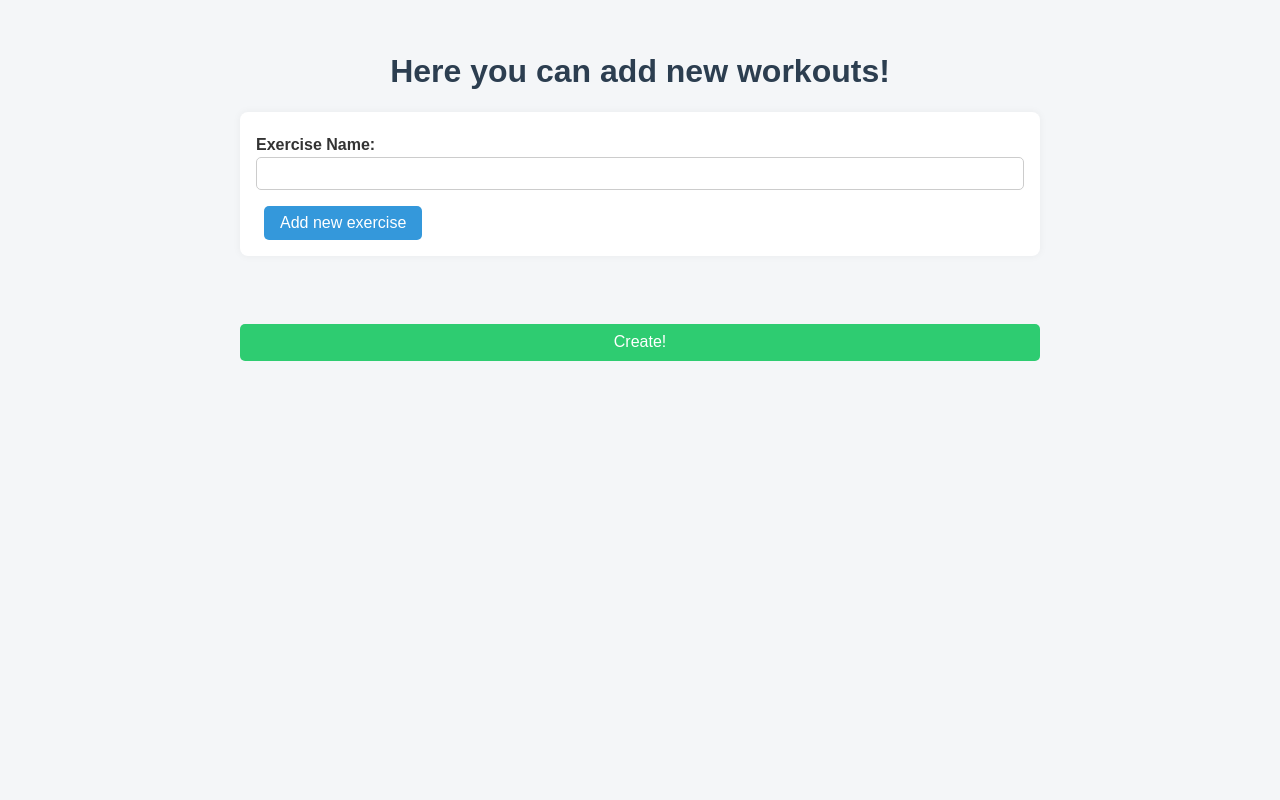
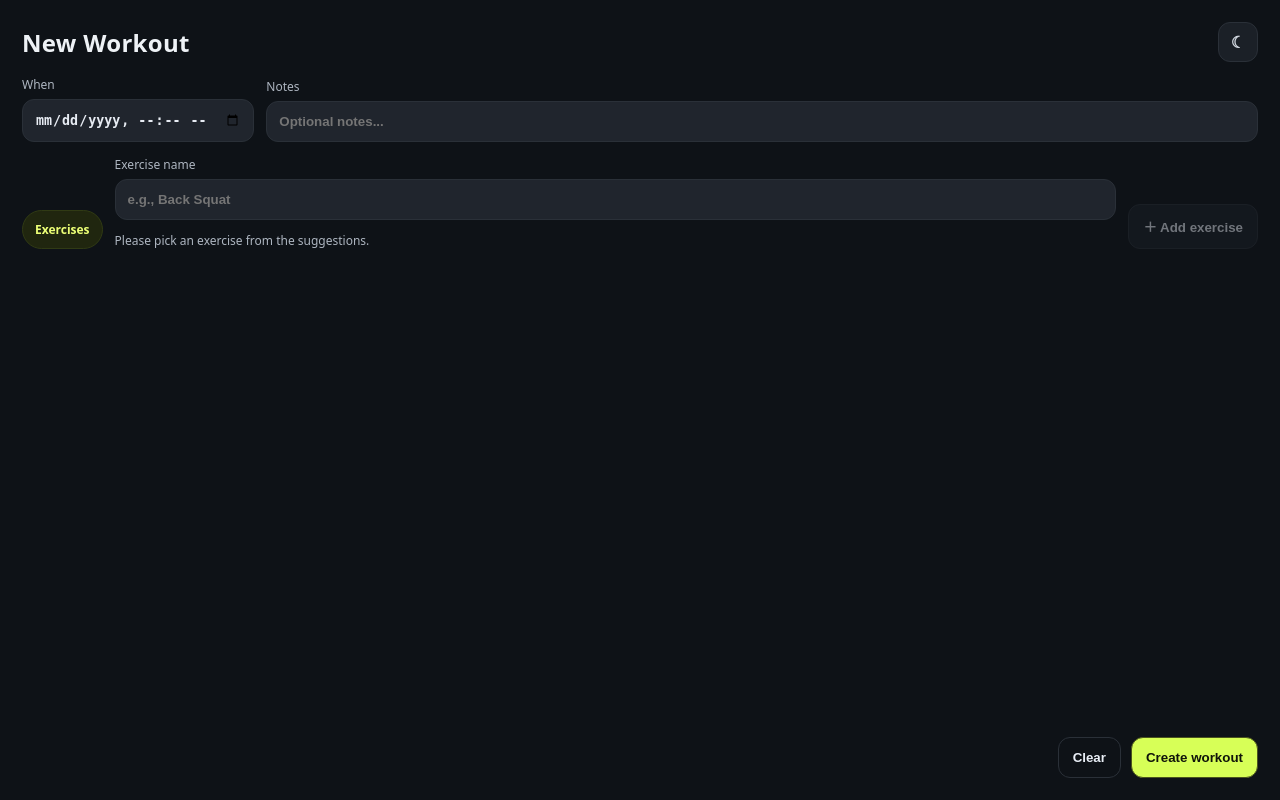
Before and after one commit to Lokixin/gym_tracker, a Python web app: template templates/add_workouts.html in a window 1280 px wide. Run offline with Jinja, Linux system fonts and the light colour scheme; the template is opened without the code that fills it, so the values that code supplies are empty.

Commit message:
I really don't remember what I did here

```diff
--- a/src/gym_tracker/adapters/mappers.py
+++ b/src/gym_tracker/adapters/mappers.py
@@ -84,6 +84,8 @@
         exercise_name, attr, series = key.split(".")
         if attr == "reps":
             value = int(value)
+        if attr == "to_failure":
+            value = True if value == "on" else False
         if exercise_name not in output:
             output[exercise_name] = [{attr: value}]
         else:
@@ -91,4 +93,5 @@
                 output[exercise_name][len(output[exercise_name]) - 1][attr] = value
             else:
                 output[exercise_name].append({attr: value})
+    print(output)
     return output
--- a/src/gym_tracker/adapters/repositories.py
+++ b/src/gym_tracker/adapters/repositories.py
@@ -106,15 +106,16 @@
                             (
                                 _set["weights"],
                                 _set["reps"],
-                                False,
+                                getattr(_set, "to_failure", False),
                                 exercise_id,
                             )
                         )
+                print(exercise_sets_query_params)
                 prepared_ex_values_sql = SQL(",").join(
                     SQL("({weight}, {reps}, {to_failure}, {exercise_id})").format(
                         weight=str(ex[0]),
                         reps=str(ex[1]),
-                        to_failure=str(ex[2]),
+                        to_failure=ex[2],
                         exercise_id=str(ex[3]),
                     )
                     for ex in exercise_sets_query_params
--- a/src/gym_tracker/entrypoints/dtos.py
+++ b/src/gym_tracker/entrypoints/dtos.py
@@ -46,4 +46,4 @@
 
 
 class CreateWorkoutFromClient(BaseModel):
-    workout_entries: dict[str, float | int]
+    workout_entries: dict[str, float | int | str]
--- a/src/gym_tracker/entrypoints/workouts.py
+++ b/src/gym_tracker/entrypoints/workouts.py
@@ -1,3 +1,4 @@
+
 from fastapi import Depends, Query
 from fastapi.routing import APIRouter
 from starlette.responses import JSONResponse
--- a/src/gym_tracker/services/workouts_services.py
+++ b/src/gym_tracker/services/workouts_services.py
@@ -1,3 +1,4 @@
+
 from fastapi import Depends, HTTPException
 from starlette import status
 from starlette.responses import JSONResponse
--- a/static/css/style.css
+++ b/static/css/style.css
@@ -1,80 +1,141 @@
-body {
-    font-family: Arial, sans-serif;
-    background-color: #f4f6f8;
-    color: #333;
-    padding: 2rem;
-    max-width: 800px;
-    margin: auto;
+:root{
+  --bg:#0e1217;
+  --card:#171b21;
+  --chip:#20252d;
+  --border:#2a3038;
+  --muted:#aeb6c1;
+  --ink:#eef2f6;
+  --accent:#d7ff57;
+  --accent-ink:#10140a;
 }
 
-h1 {
-    text-align: center;
-    color: #2c3e50;
+*{ box-sizing:border-box }
+html,body{ height:100% }
+body{
+  margin:0;
+  font-family: ui-sans-serif, system-ui, -apple-system, Segoe UI, Roboto, "Helvetica Neue", Arial;
+  background: var(--bg);
+  color: var(--ink);
 }
 
-label {
-    display: inline-block;
-    margin-top: 0.5rem;
-    margin-bottom: 0.2rem;
-    font-weight: bold;
+/* full-page container (same style family as previous screen) */
+.phone{
+  width:100%;
+  min-height:100svh;
+  background: var(--bg);
+  border-radius:0;
+  padding: clamp(14px, 3vw, 22px);
+  display:flex;
+  flex-direction:column;
+  gap:14px;
 }
 
-input[type="text"],
-input[type="number"],
-input[type="submit"],
-input {
-    padding: 0.4rem 0.6rem;
-    border-radius: 5px;
-    border: 1px solid #ccc;
-    margin-bottom: 1rem;
-    font-size: 1rem;
-    width: 100%;
-    box-sizing: border-box;
+.header{ display:flex; align-items:center; justify-content:space-between; }
+.title{ font-weight:800; font-size:clamp(18px, 2.4vw, 24px); letter-spacing:.3px; }
+.bubble{
+  width:40px; height:40px; display:grid; place-items:center;
+  border-radius:12px; background:#1b2027; border:1px solid var(--border); color:#cfd5dd;
+  font-weight:800;
 }
 
-button {
-    background-color: #3498db;
-    color: white;
-    border: none;
-    padding: 0.5rem 1rem;
-    border-radius: 5px;
-    cursor: pointer;
-    margin-left: 0.5rem;
-    font-size: 1rem;
+/* layout helpers */
+.row{ display:flex; gap:12px; align-items:flex-end; flex-wrap:wrap; }
+.stack-on-mobile{ flex-wrap:wrap; }
+.grow{ flex:1 1 260px; }
+.stretch{ display:flex; flex-direction:column; gap:12px; flex:1; }
+
+/* fields */
+.field{ display:flex; flex-direction:column; gap:6px; min-width:200px; }
+.field label{ font-size:12px; color:var(--muted); }
+.input{
+  width:100%;
+  background: var(--chip);
+  color:#e7ecf3;
+  border:1px solid var(--border);
+  border-radius:12px;
+  padding:12px;
+  font-weight:600;
+}
+.input:focus{ outline:2px solid #39414b; }
+
+/* chips / buttons */
+.chip{
+  display:inline-flex; align-items:center; gap:8px;
+  padding:10px 12px; font-size:12px; font-weight:700;
+  border-radius:999px; background: var(--chip); border:1px solid var(--border);
+  color:#e3e8ef; white-space:nowrap;
+}
+.chip.accent{ background:#20260f; color:#ecff76; border-color:#303a14; }
+
+.btn{
+  background:#1b2027; color:#e9eef6; border:1px solid var(--border);
+  padding:12px 14px; border-radius:12px; font-weight:800; cursor:pointer;
+}
+.btn:hover{ filter:brightness(1.06) }
+.btn.primary{ background: var(--accent); color: var(--accent-ink); border-color:#4a541d; }
+.btn.ghost{ background:transparent; }
+
+/* grid of exercise cards */
+.grid{ display:grid; gap:12px; grid-template-columns: 1fr; }
+@media (min-width:900px){ .grid{ grid-template-columns: 1fr 1fr; } }
+
+/* exercise card */
+.card{
+  background: linear-gradient(180deg, #1a1f26 0%, #14181e 100%);
+  border:1px solid var(--border);
+  border-radius:18px;
+  padding:14px;
+  display:flex; flex-direction:column; gap:10px;
+}
+.top{ display:flex; align-items:flex-start; justify-content:space-between; gap:10px; }
+.name{ font-weight:800; font-size:18px; letter-spacing:.2px; display:flex; gap:10px; align-items:center; flex-wrap:wrap; }
+.rename{ background:transparent; border:none; color:#9fb0ff; cursor:pointer; font-weight:700; font-size:12px; }
+
+.count{
+  min-width:56px; height:56px; border-radius:999px;
+  background:#1a1822; color:#f0eaff; border:1px solid #3f3651;
+  display:grid; place-items:center; font-weight:800; font-size:12px; padding:6px;
+  text-align:center; box-shadow: inset 0 0 0 6px #12161b;
 }
 
-button:hover {
-    background-color: #2980b9;
+.badges{ display:flex; gap:8px; flex-wrap:wrap; margin-top:4px; }
+.badge{
+  padding:6px 10px; border-radius:999px; font-size:11px; font-weight:800;
+  border:1px solid #323846; color:#e7edf5; background:#1d2129;
+}
+.badge.primary{ background:#17200a; border-color:#2b3812; color:#efff8e; }
+.badge.secondary{ background:#1a1523; border-color:#41325a; color:#f6eeff; }
+
+/* vertical set list with pill look */
+.sets{ display:grid; grid-template-columns:1fr; gap:8px; margin-top:6px; }
+.set{
+  background:#20252d; border:1px solid var(--border); color:#eef3fb;
+  padding:10px 12px; border-radius:12px; font-weight:800; font-size:12px;
+  display:grid; grid-template-columns: 1fr 1fr auto auto; gap:8px; align-items:center;
+}
+@media (max-width:520px){ .set{ grid-template-columns: 1fr 1fr auto; } }
+
+.set .sub{ font-size:11px; color:#cfd6e0; }
+.set input[type="number"]{
+  background:#14191f; color:#e7ecf3; border:1px solid #2b313a; border-radius:10px; padding:8px 10px;
+  font-weight:700; width:100%;
+}
+.switch{ display:inline-flex; align-items:center; gap:8px; color:#cfd6e0; font-weight:700; }
+.switch input{ transform: scale(1.15); accent-color:#ff8080; }
+.set .remove{
+  justify-self:end; background:#2a1a1a; color:#ffd7d7; border:1px solid #3a2323;
+  padding:6px 10px; border-radius:10px; cursor:pointer; font-weight:800;
 }
 
-#add_exercise_name {
-    margin-bottom: 2rem;
-    background-color: #ffffff;
-    padding: 1rem;
-    border-radius: 8px;
-    box-shadow: 0 0 8px rgba(0,0,0,0.05);
-}
+/* footer actions */
+.actions{ display:flex; justify-content:space-between; align-items:center; margin-top:6px; }
+.actions .btn{ padding:10px 12px; }
 
-#container > div {
-    background-color: #ffffff;
-    padding: 1rem;
-    margin-bottom: 1rem;
-    border-radius: 8px;
-    box-shadow: 0 0 8px rgba(0,0,0,0.05);
-    display: flex;
-    flex-direction: column;
-}
+/* submit bar */
+.submit-bar{ margin-top:auto; display:flex; justify-content:flex-end; gap:10px; padding-top:8px; }
 
-input[type="submit"] {
-    background-color: #2ecc71;
-    color: white;
-    border: none;
-    padding: 0.6rem 1.2rem;
-    border-radius: 5px;
-    cursor: pointer;
-    font-size: 1rem;
-}
-
-input[type="submit"]:hover {
-    background-color: #27ae60;
-}
+/* helper text + invalid state + disabled button */
+.help{ margin-top:6px; font-size:12px; color:var(--muted); }
+.help.error{ color:#ffb3b3; }
+.input.invalid{ border-color:#a64b4b; outline: none; box-shadow: 0 0 0 2px rgba(166,75,75,.2); }
+.btn:disabled{ opacity:.45; cursor:not-allowed; }
--- a/static/js/add_workout.js
+++ b/static/js/add_workout.js
@@ -1,135 +1,275 @@
+// ====== basic helpers ======
+const $  = (q, root=document) => root.querySelector(q);
+const $$ = (q, root=document) => Array.from(root.querySelectorAll(q));
 
-const addExerciseButton = document.getElementById("add_new_exercise")
-const exerciseInput = document.getElementById("exercise_name")
-const exercisesFormContainer = document.getElementById("container")
-const exercisesDataList = document.getElementById("exercises-list")
-const submitWorkoutButton = document.getElementById("submit-workout-button")
-let exerciseCounter = 0
-let setCounter = 0
-let currentExerciseName = ""
+const exerciseInput  = $("#exercise_name");
+const datalist       = $("#exercises-list");
+const help           = $("#exercise_help");
+const addExerciseBtn = $("#add_new_exercise");
+const builder        = $("#builder");
+const form           = $("#submit_workout");
+const clearBtn       = $("#clear_all");
 
+let exerciseCounter = 0;
 
-addExerciseButton.addEventListener("click", addExerciseToForm)
-exerciseInput.addEventListener("input", autocompleteExerciseName)
-submitWorkoutButton.addEventListener("click", (ev) => submitWorkout(ev))
+// Configure endpoints if needed
+window.EXERCISE_SUGGESTIONS_ENDPOINT = window.EXERCISE_SUGGESTIONS_ENDPOINT ?? "http://localhost:5555/search/exercises";
+window.CREATE_WORKOUT_ENDPOINT       = window.CREATE_WORKOUT_ENDPOINT ?? "http://localhost:5555/workouts/by_date";
 
+/* ---------- Validation helpers ---------- */
+function isInDatalist(name){
+  name = String(name || "").trim();
+  if (!name) return false;
+  // Exact match against option value
+  for (const opt of datalist.children) {
+    if (opt.value === name) return true;
+  }
+  return false;
+}
 
-async function autocompleteExerciseName(ev) {
-    const currentText = ev.target.value;
-    if (currentText.length < 3) {
+function getMetadataIdFor(name){
+  name = String(name || "").trim();
+  for (const opt of datalist.children) {
+    if (opt.value === name) return opt.id || null;
+  }
+  return null;
+}
+
+function setInputValidity(valid){
+  exerciseInput.classList.toggle("invalid", !valid && exerciseInput.value.trim() !== "");
+  help.textContent = valid ? "Looks good — press Add exercise." : "Please pick an exercise from the suggestions.";
+  help.classList.toggle("error", !valid && exerciseInput.value.trim() !== "");
+  addExerciseBtn.disabled = !valid;
+}
+
+function updateAddButtonState(){
+  const valid = isInDatalist(exerciseInput.value);
+  setInputValidity(valid);
+}
+
+/* ---------- Suggestions (datalist) ---------- */
+let suggestAbort;
+exerciseInput.addEventListener("input", async (e) => {
+  const q = e.target.value.trim();
+
+  // Live validate against current datalist first
+  updateAddButtonState();
+
+  // Fetch suggestions only when enough chars
+  if (!window.EXERCISE_SUGGESTIONS_ENDPOINT || q.length < 3) {
+    if (q.length < 3) {
+      datalist.innerHTML = "";
+      setInputValidity(false);
+    }
     return;
   }
 
-    const url = `http://localhost:5555/search/exercises?exercise_name=${currentText}`
-    const res = await fetch(
-        encodeURI(url),
-        {
-            method: "GET",
-            headers: {
-                "Content-Type": "application/json",
-                "Accept": "application/json",
+  try { suggestAbort?.abort(); } catch {}
+  suggestAbort = new AbortController();
+
+  try {
+    const url = new URL(window.EXERCISE_SUGGESTIONS_ENDPOINT);
+    url.searchParams.set("exercise_name", q);
+    const res = await fetch(url, { signal: suggestAbort.signal, headers: { "Accept": "application/json" } });
+    if (!res.ok) throw new Error(`suggestions failed: ${res.status}`);
+    const items = await res.json(); // [{id:name}, ...]
+    datalist.innerHTML = "";
+    (items || []).slice(0, 20).forEach(obj => {
+      const [id, name] = Object.entries(obj)[0];
+      const opt = document.createElement("option");
+      opt.id = id;
+      opt.value = name;
+      datalist.appendChild(opt);
+    });
+  } catch (err) {
+    if (err.name !== "AbortError") console.warn(err);
+  } finally {
+    // After refreshing options, re-check validity
+    updateAddButtonState();
   }
-        }
-    )
-    const resBody = await res.json()
-    resBody.forEach(exercise => {
-        const exerciseOption = document.createElement("option")
-        const text = document.createTextNode(Object.values(exercise)[0])
-        exerciseOption.id = Object.keys(exercise)[0]
-        exerciseOption.appendChild(text)
-        exercisesDataList.appendChild(exerciseOption)
-    })
+});
+
+// Also validate on blur/change (when a browser inserts the datalist value)
+exerciseInput.addEventListener("change", updateAddButtonState);
+exerciseInput.addEventListener("blur", updateAddButtonState);
+
+/* ---------- Exercise cards ---------- */
+addExerciseBtn.addEventListener("click", () => {
+  const name = exerciseInput.value.trim();
+  const valid = isInDatalist(name);
+  if (!valid) {
+    setInputValidity(false);
+    exerciseInput.focus();
+    return; // hard stop — cannot add
   }
 
-function addSetToExercise(event, currentExerciseDiv, exerciseName, metadata_id) {
-    if (exerciseName === currentExerciseName) {
-        setCounter += 1
-    } else {
-        currentExerciseName = exerciseName
-        setCounter = 0
+  const metadataId = getMetadataIdFor(name);
+  if (!metadataId) {
+    setInputValidity(false);
+    exerciseInput.focus();
+    return; // safety
   }
 
-    const repsLabel = document.createElement("label");
-    const weightLabel = document.createElement("label");
-    const repsInput = document.createElement("input");
-    const weightInput = document.createElement("input");
+  const card = createExerciseCard(name, metadataId);
+  builder.appendChild(card);
 
-    const repsLabelText = document.createTextNode("Reps: ");
-    const weightLabelText = document.createTextNode("Weight");
+  // reset input + suggestions + button
+  exerciseInput.value = "";
+  datalist.innerHTML = "";
+  updateAddButtonState();
+});
 
-    repsInput.id = `${metadata_id}-reps-number-${setCounter}`
-    repsInput.name = `${metadata_id}.reps.${setCounter}`
-    weightInput.id = `${metadata_id}-weight-number-${setCounter}`
-    weightInput.name = `${metadata_id}.weights.${setCounter}`
+clearBtn?.addEventListener("click", () => {
+  builder.innerHTML = "";
+  exerciseCounter = 0;
+  exerciseInput.value = "";
+  datalist.innerHTML = "";
+  updateAddButtonState();
+});
 
-    repsLabel.for = `${metadata_id}-reps-number-${exerciseCounter}`
-    weightLabel.for = `${metadata_id}-weight-number-${exerciseCounter}`
+// Build card (same structure/style as the listing page)
+function createExerciseCard(name, metadataId) {
+  const exId = `ex-${++exerciseCounter}`;
+  const card = document.createElement("article");
+  card.className = "card";
+  card.dataset.exId = exId;
+  card.dataset.metadataId = metadataId;
 
-    repsLabel.appendChild(repsLabelText);
-    weightLabel.appendChild(weightLabelText);
+  // Header
+  const top = el("div", "top");
+  const left = el("div");
+  const title = el("div", "name");
+  title.innerHTML = `<span class="ex-title">${escapeHtml(name)}</span>
+                     <button type="button" class="rename" title="Rename">Rename</button>`;
+  left.appendChild(title);
 
-    currentExerciseDiv.appendChild(repsLabel);
-    currentExerciseDiv.appendChild(repsInput);
-    currentExerciseDiv.appendChild(weightLabel);
-    currentExerciseDiv.appendChild(weightInput);
+  const count = el("div", "count");
+  count.innerHTML = `<div><span class="set-count">0</span> sets</div>`;
+  top.append(left, count);
+  card.appendChild(top);
 
+  // Badges hook (optional—fill based on metadata if you fetch it)
+  const badges = el("div", "badges");
+  card.appendChild(badges);
+
+  // Vertical sets list
+  const sets = el("div", "sets");
+  card.appendChild(sets);
+
+  // Footer actions
+  const actions = el("div", "actions");
+  actions.innerHTML = `
+    <button type="button" class="btn" data-act="add-set">＋ Add set</button>
+    <button type="button" class="btn ghost" data-act="remove-ex">Remove exercise</button>
+  `;
+  card.appendChild(actions);
+
+  // Events
+  actions.querySelector('[data-act="add-set"]').addEventListener("click", () => addSetRow(card));
+  actions.querySelector('[data-act="remove-ex"]').addEventListener("click", () => { card.remove(); });
+
+  title.querySelector(".rename").addEventListener("click", () => {
+    const current = card.querySelector(".ex-title").textContent.trim();
+    // You could block renaming too, but usually renaming the label is fine.
+    const next = prompt("Exercise name (label only):", current) ?? current;
+    card.querySelector(".ex-title").textContent = next;
+  });
+
+  // Start with one set
+  addSetRow(card);
+  return card;
 }
 
-function addExerciseToForm(event) {
-    if (exerciseInput.value === "" || exerciseInput.value.length === 0) {
-        console.log("Temporal fix for blank names")
-        return
-    }
-    const opts = exercisesDataList.children
-    let metadata_id = -1
+function addSetRow(card) {
+  const sets = card.querySelector(".sets");
+  const metadataId = card.dataset.metadataId; // guaranteed to exist now
+  const index = sets.children.length; // 0..n
 
-    for (let i = 0; i < opts.length; i++) {
-        if (opts[i].value === exerciseInput.value) {
-            metadata_id = opts[i].id
-            break
-        }
-    }
-    let currentName = exerciseInput.value
-    const newExerciseContainer = document.createElement("div")
-    const addSetButton = document.createElement("button")
-    const buttonText = document.createTextNode("Add new set")
-    const exerciseNameText = document.createTextNode(currentName)
+  const row = el("div", "set");
 
-    // Repeticiones x Peso
+  const repsName   = `${metadataId}.reps.${index}`;
+  const weightName = `${metadataId}.weights.${index}`;
+  const failName   = `${metadataId}.to_failure.${index}`;
 
-    addSetButton.type = "button"
-    addSetButton.addEventListener("click", (ev) => addSetToExercise(ev, newExerciseContainer, currentName, metadata_id))
+  row.innerHTML = `
+    <label class="sub" for="${slug(weightName)}">Weight (kg)</label>
+    <input type="number" id="${slug(weightName)}" name="${weightName}" min="0" step="0.5" value="0">
 
-    addSetButton.appendChild(buttonText)
-    newExerciseContainer.appendChild(exerciseNameText)
-    newExerciseContainer.appendChild(addSetButton)
-    exercisesFormContainer.appendChild(newExerciseContainer)
-    exerciseInput.value = ""
-    exercisesDataList.innerHTML = ""
-    exerciseCounter += 1;
+    <label class="sub" for="${slug(repsName)}">Reps</label>
+    <input type="number" id="${slug(repsName)}" name="${repsName}" min="1" step="1" value="10">
+
+    <label class="switch">
+      <input type="checkbox" name="${failName}">
+      Failure
+    </label>
+
+    <button type="button" class="remove">Remove</button>
+  `;
+
+  row.querySelector(".remove").addEventListener("click", () => {
+    row.remove();
+    updateSetCount(card);
+    reindexSetNames(card, metadataId);
+  });
+
+  sets.appendChild(row);
+  updateSetCount(card);
 }
 
-async function submitWorkout(ev) {
-    console.log("Preventing default behaviour")
-    ev.preventDefault()
-    const submitWorkoutForm = document.getElementById("submit_workout")
+function updateSetCount(card) {
+  card.querySelector(".set-count").textContent = card.querySelectorAll(".sets .set").length;
+}
 
-    const formData = new FormData(submitWorkoutForm)
-    const payload = {"workout_entries": Object.fromEntries(formData.entries())}
+function reindexSetNames(card, metadataId) {
+  $$(".sets .set", card).forEach((row, i) => {
+    const reps  = row.querySelector('input[name*=".reps."]');
+    const w     = row.querySelector('input[name*=".weights."]');
+    const fail  = row.querySelector('input[name*=".to_failure."]');
+
+    const repsName   = `${metadataId}.reps.${i}`;
+    const weightName = `${metadataId}.weights.${i}`;
+    const failName   = `${metadataId}.to_failure.${i}`;
+
+    reps.name  = repsName;   reps.id  = slug(repsName);
+    w.name     = weightName; w.id     = slug(weightName);
+    fail.name  = failName;
+  });
+}
+
+/* ---------- submit ---------- */
+form.addEventListener("submit", async (e) => {
+  e.preventDefault();
+
+  // Prevent empty submission
+  if (!builder.children.length) {
+    alert("Add at least one exercise.");
+    return;
+  }
+
+  const fd = new FormData(form);
+  const payload = { workout_entries: Object.fromEntries(fd.entries()) };
   console.log(payload)
 
-    const url = `http://localhost:5555/workouts/by_date`
-    const res = await fetch(
-        encodeURI(url),
-        {
+  try {
+    const res = await fetch(window.CREATE_WORKOUT_ENDPOINT, {
       method: "POST",
-            headers: {
-                "Content-Type": "application/json",
-                "Accept": "application/json",
-            },
-            body: JSON.stringify(payload)
+      headers: { "Content-Type": "application/json", "Accept": "application/json" },
+      body: JSON.stringify(payload),
+    });
+    const body = await res.json();
+    console.log("Created workout:", body);
+    alert("Workout created!");
+    builder.innerHTML = "";
+  } catch (err) {
+    console.error(err);
+    alert("Failed to create workout.");
   }
-    )
-    const resBody = await res.json()
-    console.log(resBody)
-}
+});
+
+/* ---------- utils ---------- */
+function el(tag, className){ const n = document.createElement(tag); if (className) n.className = className; return n; }
+function slug(s){ return String(s).replace(/[^a-z0-9:_-]+/gi, "_"); }
+function escapeHtml(str){ return String(str).replace(/[&<>"']/g, m => ({'&':'&amp;','<':'&lt;','>':'&gt;','"':'&quot;',"'":'&#39;'}[m])); }
+
+/* init */
+updateAddButtonState();
--- a/templates/add_workouts.html
+++ b/templates/add_workouts.html
@@ -1,35 +1,62 @@
 <!DOCTYPE html>
 <html lang="en">
 <head>
-    <meta charset="UTF-8">
-    <title>Add here your new workout!</title>
-    <link rel="stylesheet" href="/static/css/style.css">
+  <meta charset="UTF-8" />
+  <title>Add a new workout</title>
+  <meta name="viewport" content="width=device-width, initial-scale=1" />
+  <!-- adjust paths if needed -->
+  <link rel="stylesheet" href="/static/css/style.css">
 </head>
 <body>
-<h1>
-    Here you can add new workouts!
-</h1>
 
-<div>
-    <div id="add_exercise_name">
-        <label for="exercise_name">Exercise Name: </label>
-        <input id="exercise_name" list="exercises-list" required minlength="3">
-        <datalist id="exercises-list">
+  <main class="phone" aria-label="Add Workout">
+    <header class="header">
+      <div class="title">New Workout</div>
+      <div class="bubble" title="Theme">☾</div>
+    </header>
 
-        </datalist>
-        <button id="add_new_exercise" type="button">
-            Add new exercise
-        </button>
-    </div>
-    <form id="submit_workout">
-        <div id="container">
+    <!-- meta row (optional) -->
+    <section class="row">
+      <div class="field">
+        <label for="started_at">When</label>
+        <input id="started_at" name="started_at" type="datetime-local" class="input" />
+      </div>
+      <div class="field grow">
+        <label for="notes">Notes</label>
+        <input id="notes" name="notes" type="text" class="input" placeholder="Optional notes..." />
+      </div>
+    </section>
 
-        </div>
+    <!-- exercise picker -->
+     <section class="row stack-on-mobile">
+      <span class="chip accent">Exercises</span>
 
-        <br><br>
-        <input type="submit" value="Create!" id="submit-workout-button">
+      <div class="field grow">
+        <label for="exercise_name">Exercise name</label>
+        <input id="exercise_name" class="input" list="exercises-list" placeholder="e.g., Back Squat" minlength="3">
+        <datalist id="exercises-list"></datalist>
+        <div id="exercise_help" class="help">Start typing and choose from the suggestions.</div>
+      </div>
+
+      <button id="add_new_exercise" type="button" class="btn" disabled>＋ Add exercise</button>
+    </section>
+
+    <!-- builder lives inside the form so FormData picks everything -->
+    <form id="submit_workout" class="stretch">
+      <section id="builder" class="grid"></section>
+
+      <div class="submit-bar">
+        <button class="btn ghost" type="button" id="clear_all">Clear</button>
+        <button class="btn primary" id="submit-workout-button" type="submit">Create workout</button>
+      </div>
     </form>
-</div>
-<script src="/static/js/add_workout.js"></script>
+  </main>
 
+  <script>
+    // Configure endpoints (keep your originals by default)
+    window.EXERCISE_SUGGESTIONS_ENDPOINT = "http://localhost:5555/search/exercises";
+    window.CREATE_WORKOUT_ENDPOINT      = "http://localhost:5555/workouts/by_date";
+  </script>
+  <script src="/static/js/add_workout.js" defer></script>
 </body>
+</html>
```
Also changed, not shown: 1 other file. Lines whose indentation alone changed are shown as unchanged.
